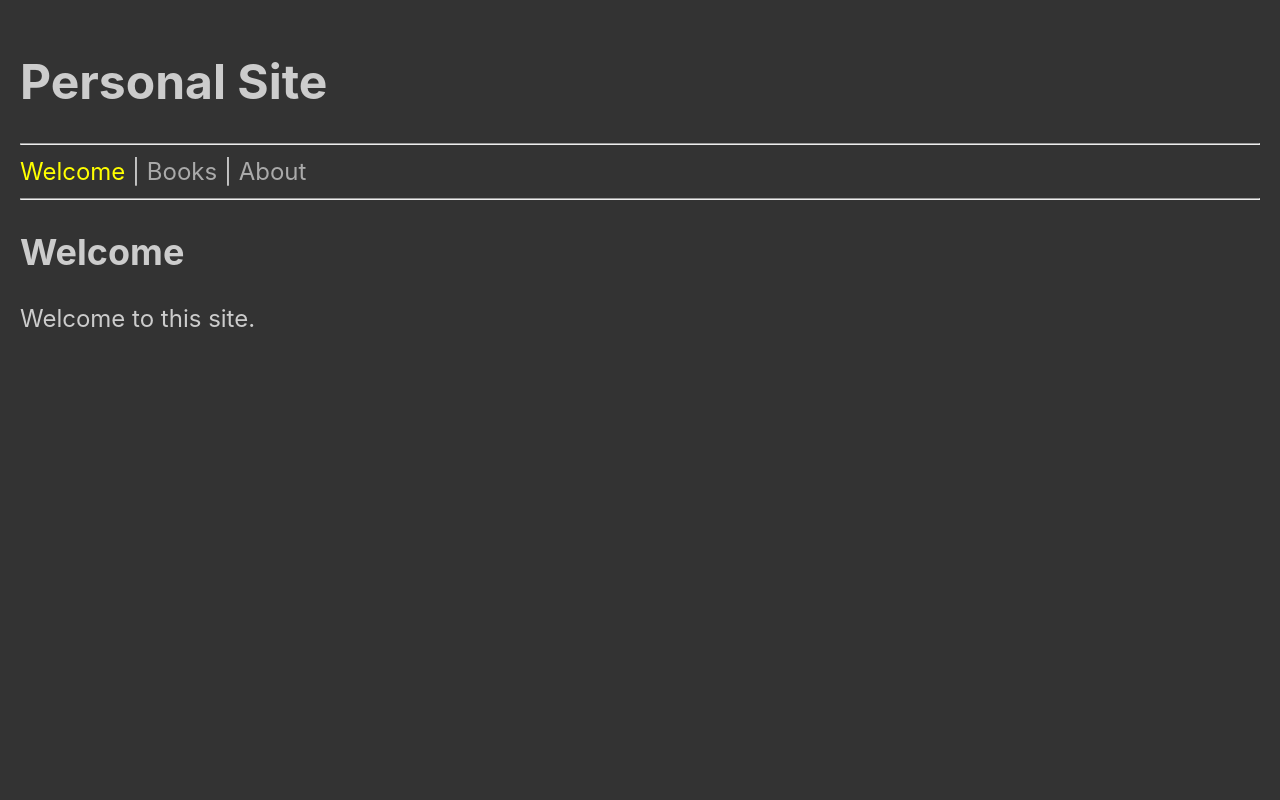
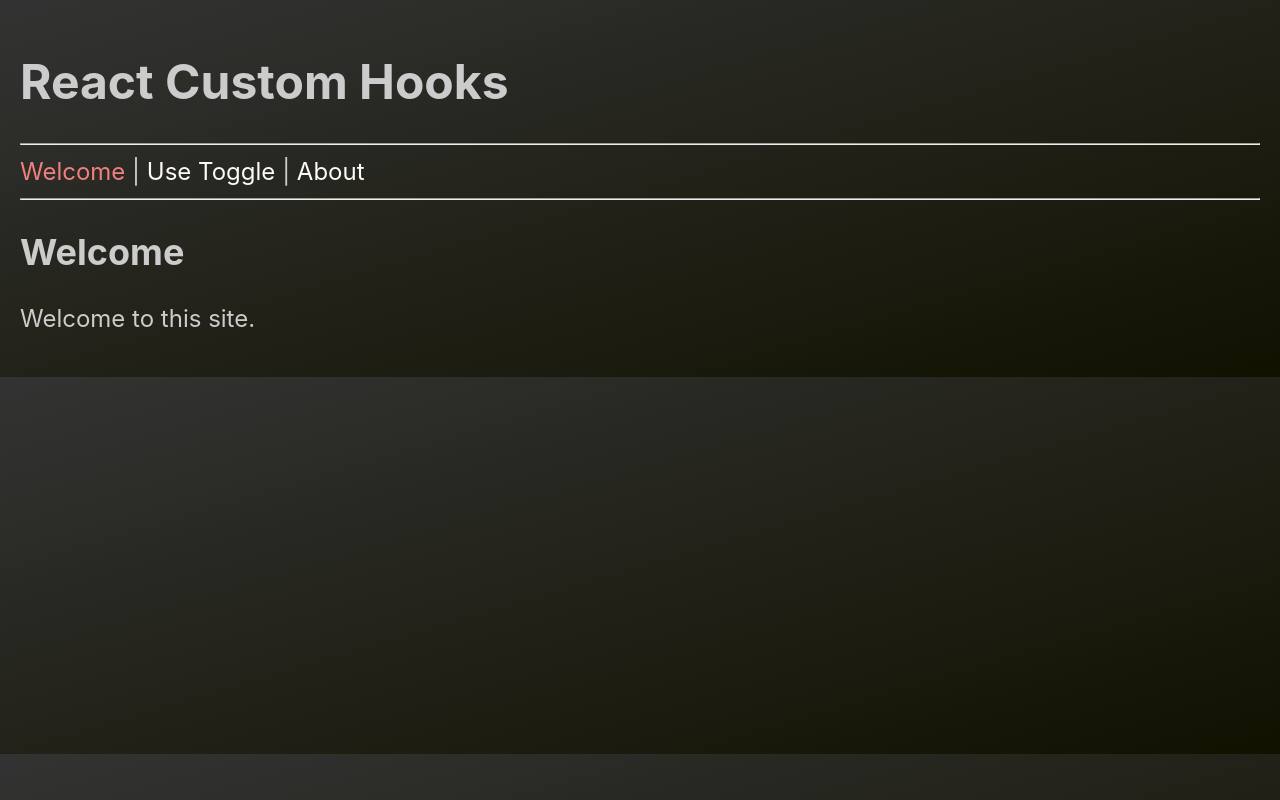
Before and after one commit to EveKlieber/customhooks, a React (Vite) app: page /welcome in a window 1280 px wide. Built offline with nearby package versions, Linux system fonts and the light colour scheme.

Commit message:
user is online works as const

```diff
--- /dev/null
+++ b/src/App.css
@@ -0,0 +1 @@
+body{background:linear-gradient(to bottom right, #333, #110);color:#ccc;padding:20px;font-size:1.5rem}body a{color:snow;text-decoration:none}body a.active{color:#f08080}
--- a/src/App.jsx
+++ b/src/App.jsx
@@ -1,21 +1,21 @@
 import './App.scss';
 import { PageWelcome } from './pages/PageWelcome';
-import { PageBooks } from './pages/PageBooks';
+import { PageUseToggle } from './pages/PageUseToogle';
 import { PageAbout } from './pages/PageAbout';
 import { NavLink, Routes, Route, Navigate } from 'react-router-dom';
 
 function App() {
 	return (
 		<div className="App">
-			<h1>Personal Site</h1>
+			<h1>React Custom Hooks</h1>
 			<hr />
 			<NavLink to="/welcome">Welcome</NavLink> |{' '}
-			<NavLink to="/books">Books</NavLink> |{' '}
+			<NavLink to="/use-toggle">Use Toggle</NavLink> |{' '}
 			<NavLink to="/about">About</NavLink>
 			<hr />
 			<Routes>
 				<Route path="/welcome" element={<PageWelcome />} />
-				<Route path="/books" element={<PageBooks />} />
+				<Route path="/use-toggle" element={<PageUseToggle />} />
 				<Route path="/about" element={<PageAbout />} />
 				<Route path="/" element={<Navigate to="/welcome" replace />}/>
 			</Routes>
--- a/src/App.scss
+++ b/src/App.scss
@@ -1,15 +1,17 @@
 body {
-	background-color: #333;
+	background: linear-gradient(to bottom right, #333, #110);
+	// background-color: #333;
 	color: #ccc;
 	padding: 20px;
 	font-size: 1.5rem;
 
 	a {
-		color: #aaa;
+		color: snow;
 		text-decoration: none;
+		// font-family: Georgia, 'Times New Roman', Times, serif;
 	}
 
 	a.active {
-		color: yellow;
+		color: lightcoral;
 	}
 }
--- a/src/pages/PageBooks.jsx
+++ /dev/null
@@ -1,8 +0,0 @@
-export const PageBooks = () => {
-	return (
-		<div className="page_books">
-			<h2>Books</h2>
-			<p>This is the book page.</p>
-		</div>
-	)
-}
--- /dev/null
+++ b/src/pages/PageUseToogle.jsx
@@ -0,0 +1,13 @@
+export const PageUseToggle = () => {
+  const userIsOnline = true;
+
+  return (
+    <div className="page_useToggle">
+      <h2>Use Toggle</h2>
+      <div className="buttonArea">
+        {userIsOnline ? <p>User is online.</p> : <p>User is offline.</p>}
+        <button>Toggle User Status</button>
+      </div>
+    </div>
+  );
+};
```
